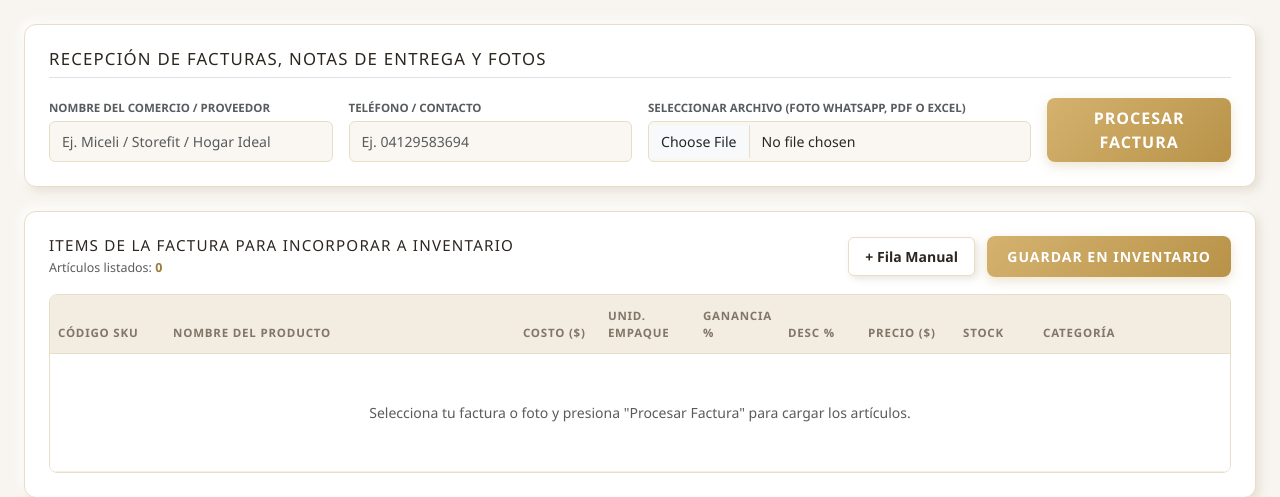
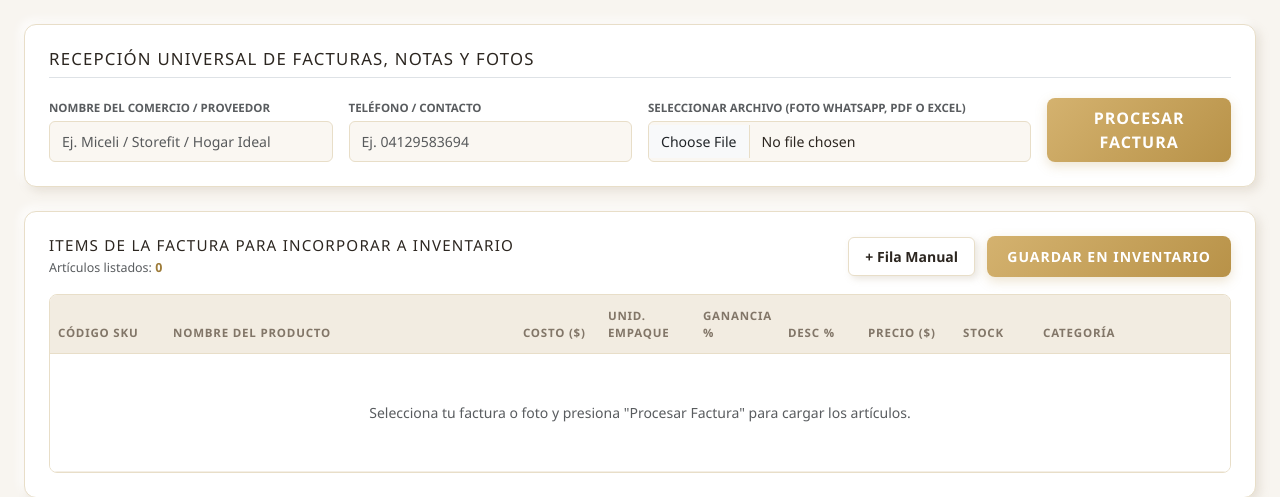
Before and after one commit to marialejandrav393-commits/ryd-tiendaoficial, a Flask app: page /proveedores in a window 1280 px wide. Shown: the part 76-573 px from the top of the page. Run offline with Flask 3, Linux system fonts and the light colour scheme; a user stored in the database is signed in; some libraries are stand-ins or nearby versions.

Commit message:
Update proveedores.html

```diff
--- a/templates/proveedores.html
+++ b/templates/proveedores.html
@@ -177,7 +177,7 @@
     <div class="panel-luxury mb-4">
         <div class="d-flex justify-content-between align-items-center mb-3 border-bottom pb-2">
             <h5 style="letter-spacing: 1.2px; text-transform: uppercase; font-size: 1.05rem; margin: 0;">
-                Recepción de Facturas, Notas de Entrega y Fotos
+                Recepción Universal de Facturas, Notas y Fotos
             </h5>
             <span id="badgePaginas" class="badge bg-light text-dark border px-3 py-2" style="display: none; letter-spacing: 1px;">
                 Origen: <strong id="numPaginasTxt">Archivo</strong>
@@ -374,11 +374,9 @@ function iniciarProcesamientoFactura() {
 
     const nombre = (archivo.name || "").toLowerCase();
 
-    // 1. Archivo Excel
     if (nombre.endsWith('.xlsx') || nombre.endsWith('.xls') || nombre.endsWith('.csv')) {
         procesarExcelUniversal(archivo);
     }
-    // 2. Imagen o Foto tomada con el celular / WhatsApp (OCR en el navegador)
     else if (archivo.type.startsWith('image/') || nombre.endsWith('.jpg') || nombre.endsWith('.jpeg') || nombre.endsWith('.png')) {
         txtEstado.innerText = "Leyendo texto óptico de la fotografía (OCR)...";
         Tesseract.recognize(
@@ -407,7 +405,6 @@ function iniciarProcesamientoFactura() {
             btn.disabled = false;
         });
     }
-    // 3. Archivo PDF (Procesamiento directo en backend)
     else {
         txtEstado.innerText = "Extrayendo páginas del documento PDF...";
         const formData = new FormData();
```
